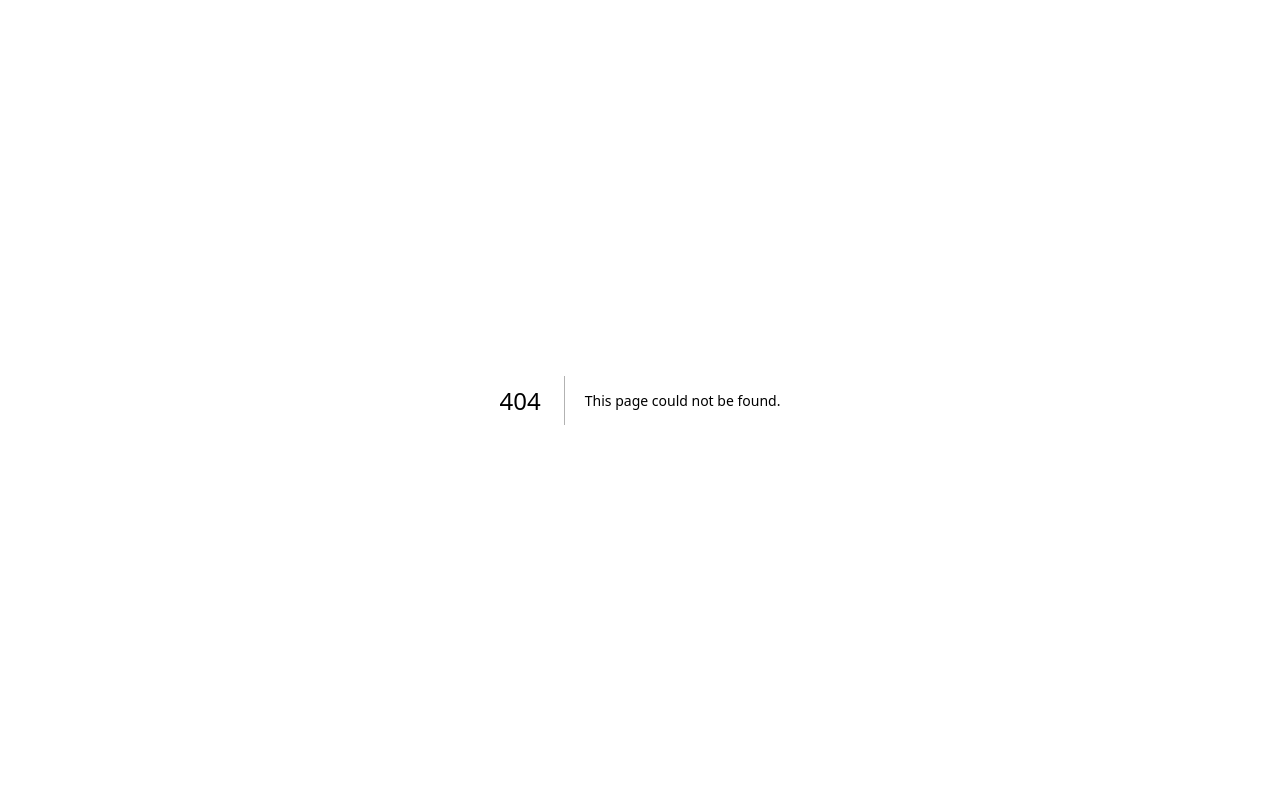
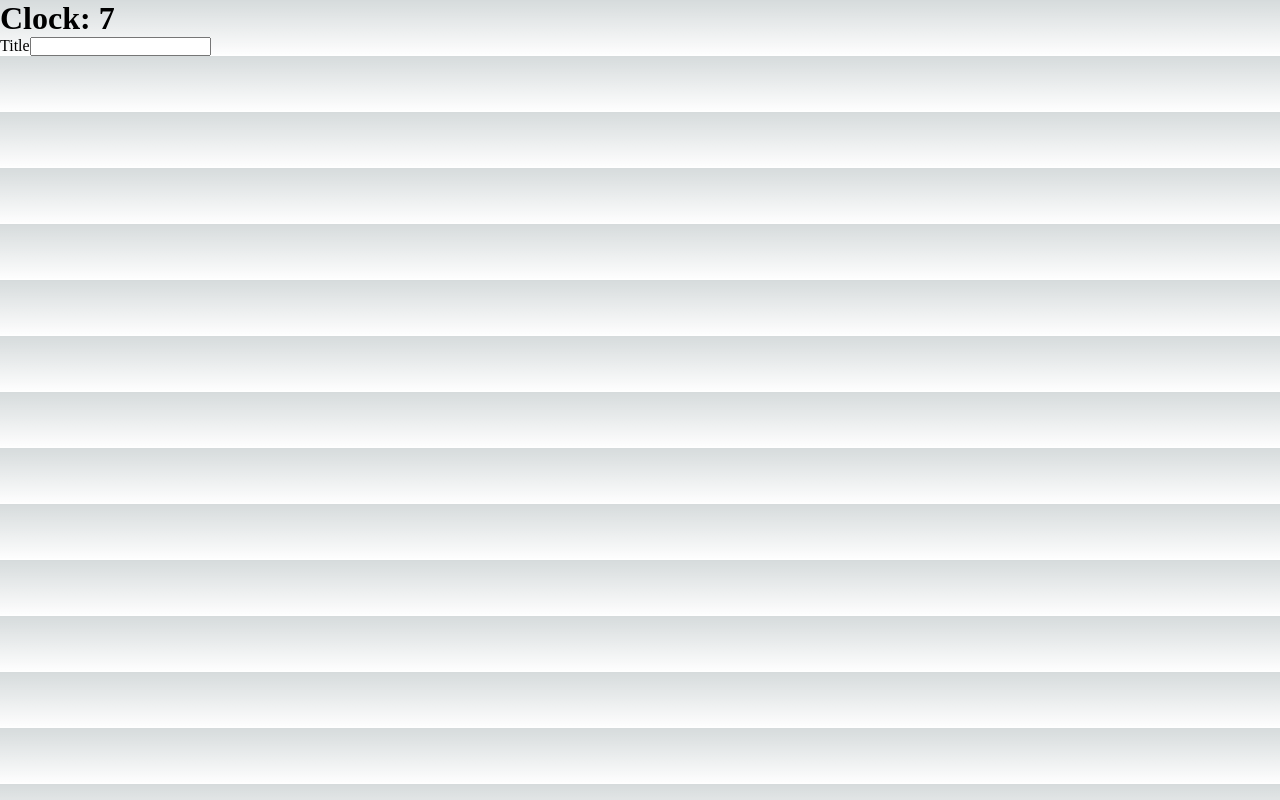
Before and after one commit to ThomasNight/test-react-next, a Next.js app: page /rerendering in a window 1280 px wide. Before the commit this address had no page. Built offline with nearby package versions, Linux system fonts and the light colour scheme.

Commit message:
feat: rerendering

```diff
--- /dev/null
+++ b/src/pages/rerendering/index.tsx
@@ -0,0 +1,39 @@
+import { memo, useEffect, useState } from "react";
+
+const Child = ({ title }: { title: string }) => {
+  console.log(`rerendering...`);
+
+  return <span>{title}</span>;
+};
+
+const MemoChild = memo(Child);
+
+const RerenderingPage = () => {
+  const [title, setTitle] = useState("");
+  const [clock, setClock] = useState(0);
+
+  useEffect(() => {
+    const interval = setInterval(() => {
+      setClock((prevClock) => prevClock + 1);
+    }, 1000);
+
+    return () => {
+      clearInterval(interval);
+    };
+  }, []);
+
+  return (
+    <div>
+      <h1>Clock: {clock}</h1>
+      <label>Title</label>
+      <input
+        name="title"
+        value={title}
+        onChange={(e) => setTitle(e.target.value)}
+      />
+      <MemoChild title={title} />
+    </div>
+  );
+};
+
+export default RerenderingPage;
```
